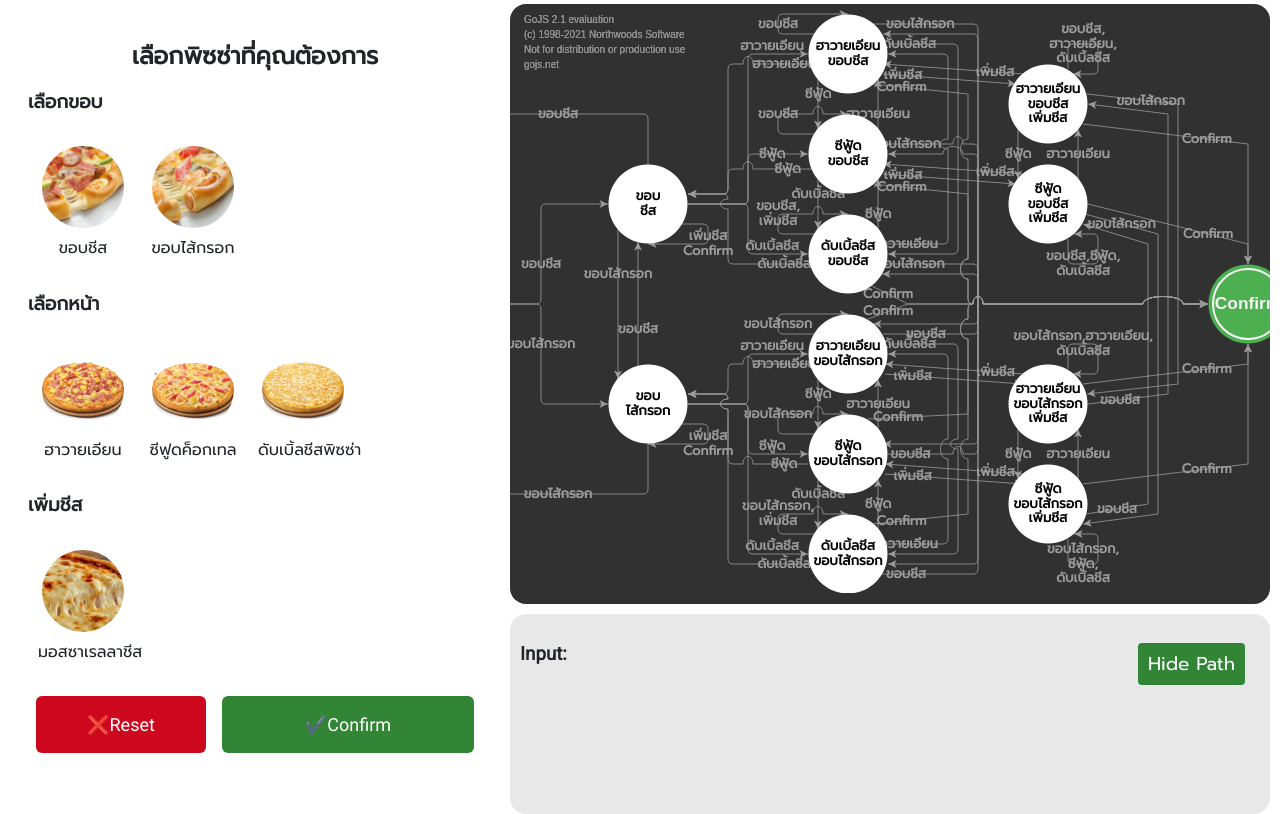
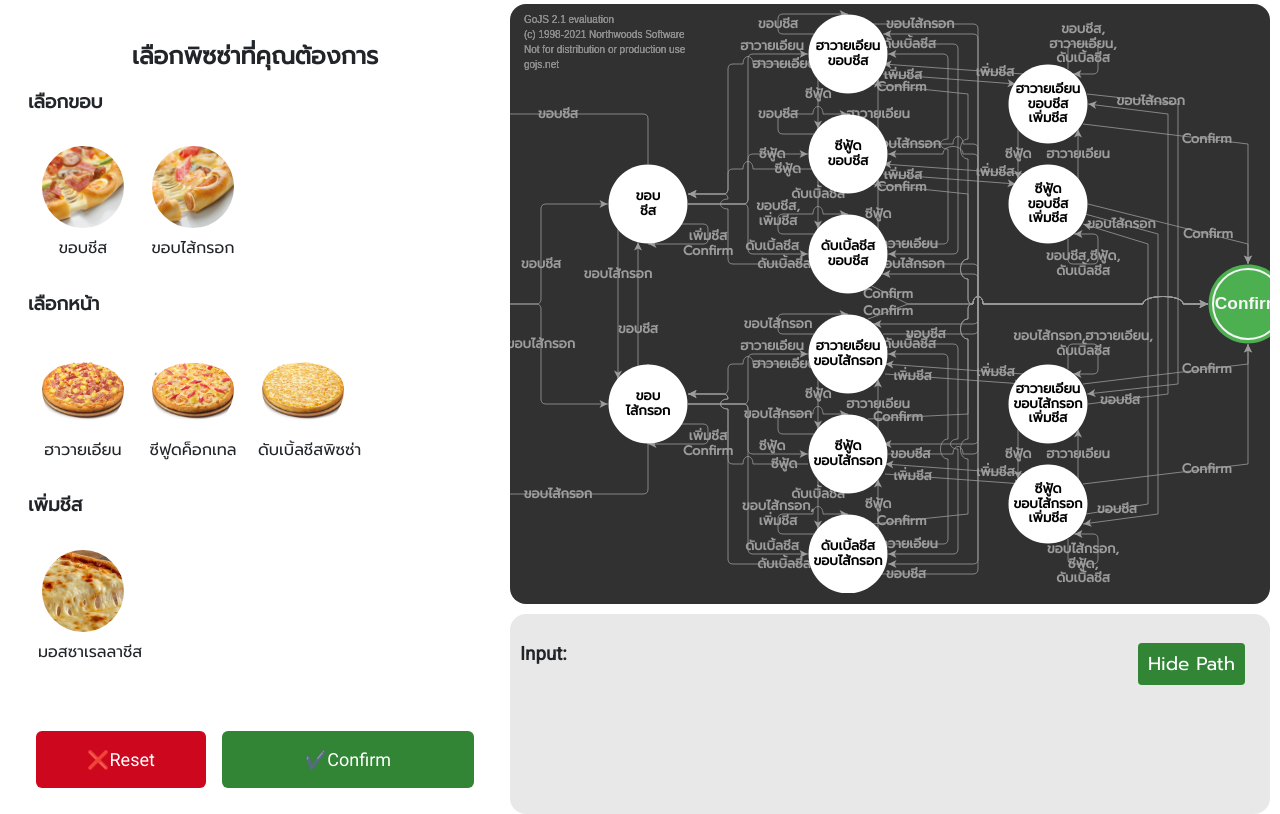
Before and after one commit to sirget/PizzaStateMachine, a plain HTML site: page index.html in a window 1280 px wide. Shown: the part 86-900 px from the top of the page. Drawn offline with nearby package versions, Linux system fonts and the light colour scheme; some packages are replaced by stand-ins of ours; a script that the page names is missing; a web font is replaced by a local one.

Commit message:
✅Adjust Layout

```diff
--- a/styles.css
+++ b/styles.css
@@ -82,7 +82,7 @@ p {
 }
 .selector-foot {
   display: flex;
-  padding-top: 10px;
+  padding-top: 10%;
 }
 .mycontainer {
   display: block;
@@ -240,15 +240,15 @@ p {
   .mycontainer {
     display: grid;
     grid-template-columns: 500px 1fr 1fr;
-    grid-template-rows: 80px 600px 1fr 40px;
+    grid-template-rows: 80px 600px 200px;
     grid-template-areas:
       "head head head"
       "side main  main "
       "side input  input ";
-
     height: 100vh;
     grid-gap: 10px;
   }
+
   .header {
     grid-area: head;
   }
```
